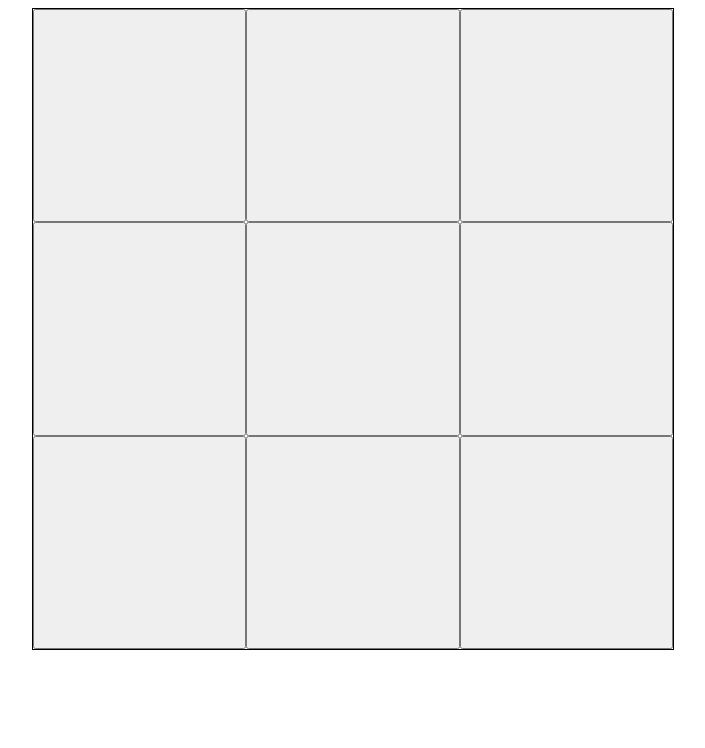
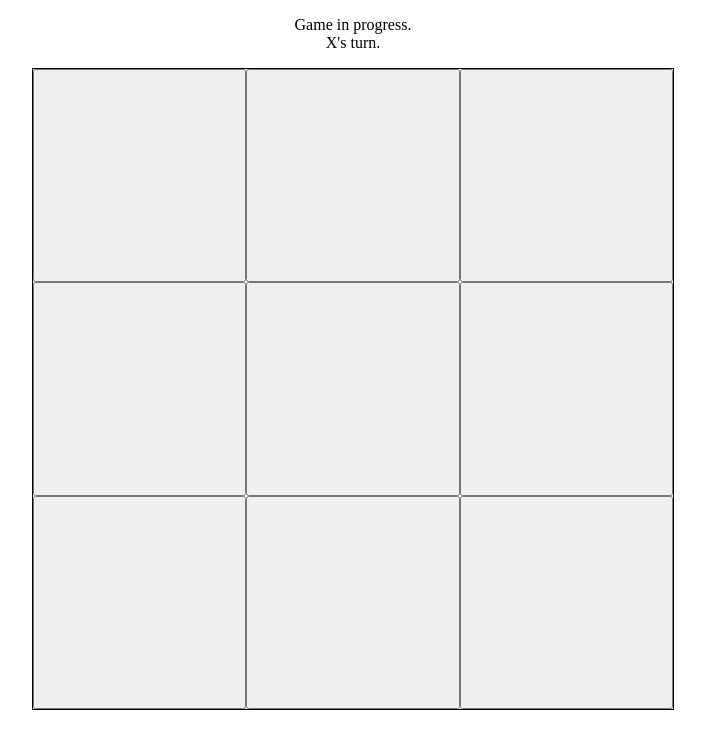
Before and after one commit to andrebenedetti/frameworkless-series, a plain HTML site: page tic-tac-toe/index.html in a window 1280 px wide. Shown: the whole page, without its empty margins (287-992 px from the left). Drawn offline with Linux system fonts and the light colour scheme.

Commit message:
improve UI with a few styles and better labels for game status

```diff
--- a/tic-tac-toe/index.html
+++ b/tic-tac-toe/index.html
@@ -1,10 +1,15 @@
 <!DOCTYPE html>
 <html lang="en">
+
 <head>
     <meta charset="UTF-8">
     <meta name="viewport" content="width=device-width, initial-scale=1.0">
     <title>Document</title>
     <style>
+        body {
+            text-align: center;
+        }
+
         #board {
             display: grid;
             grid-template-columns: 1fr 1fr 1fr;
@@ -22,6 +27,10 @@
             cursor: pointer;
         }
 
+        #board button {
+            font-size: 64px;
+            font-weight: bold;
+        }
     </style>
     <script>
         const game = {
@@ -45,8 +54,7 @@
             drawBoard(game.state)
 
             const gameStatus = evaluateState(game.state)
-            const p = document.getElementById("game-status")
-            p.innerHTML = gameStatus
+
         }
 
 
@@ -99,6 +107,16 @@
                 btn.setAttribute("onclick", `onSquareClicked(${i}, "${game.turn}")`) // nao esquecer das aspas em "${game.turn}"
                 board.appendChild(btn)
             }
+
+            const gameStatus = evaluateState(state)
+            const p = document.getElementById("game-status")
+            const gameStatusLabelMap = {
+                "in_progress": `Game in progress.<br />${game.turn}'s turn.`,
+                "draw": "Draw =(",
+                "win_x": "X wins!",
+                "win_o": "O wins!"
+            }
+            p.innerHTML = gameStatusLabelMap[gameStatus]
         }
 
 
@@ -111,9 +129,11 @@
 
     </script>
 </head>
+
 <body>
+    <p id="game-status"></p>
     <div id="board">
     </div>
-    <p id="game-status"></p>
 </body>
+
 </html>
```
